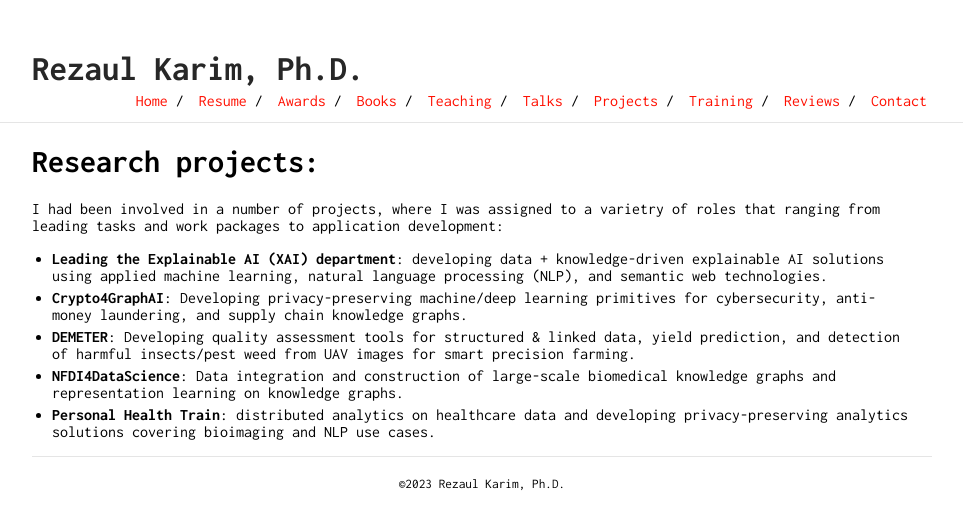
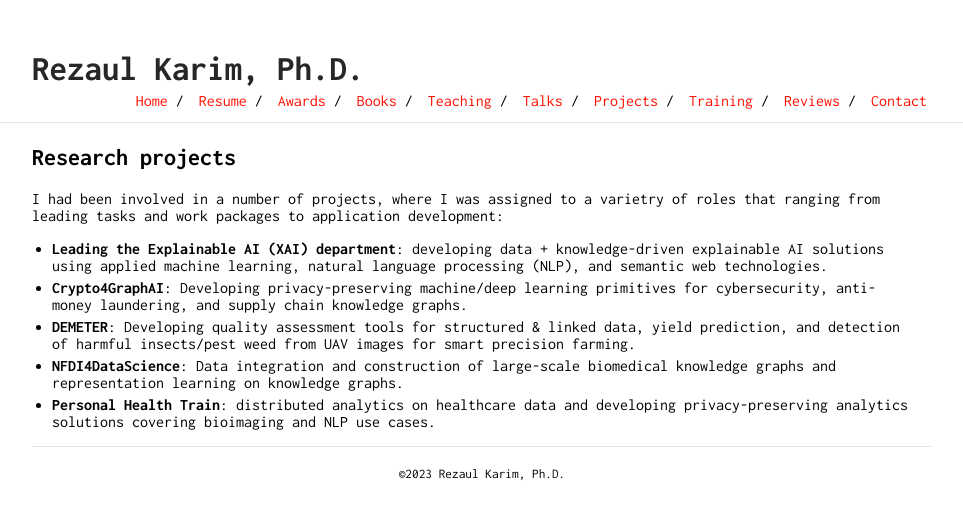
Before and after one commit to rezacsedu/rezacsedu.github.io, a Jekyll site: the page built from projects.md, in a window 1280 px wide. Shown: the top 530 px of the page, without its empty margins (158-1121 px from the left). Built offline with Jekyll 4.4.1, drawn with Linux system fonts in a browser that asks for light colours; our own code applies the rules of GitHub Pages for plain Markdown files.

```diff
--- a/projects.md
+++ b/projects.md
@@ -1,5 +1,4 @@
-Research projects:
-=================
+## Research projects
 I had been involved in a number of projects, where I was assigned to a varietry of roles that ranging from leading tasks and work packages to application development:
 
 - **Leading the Explainable AI (XAI) department**: developing data + knowledge-driven explainable AI solutions using applied machine learning, natural language processing (NLP), and semantic web technologies.
```
